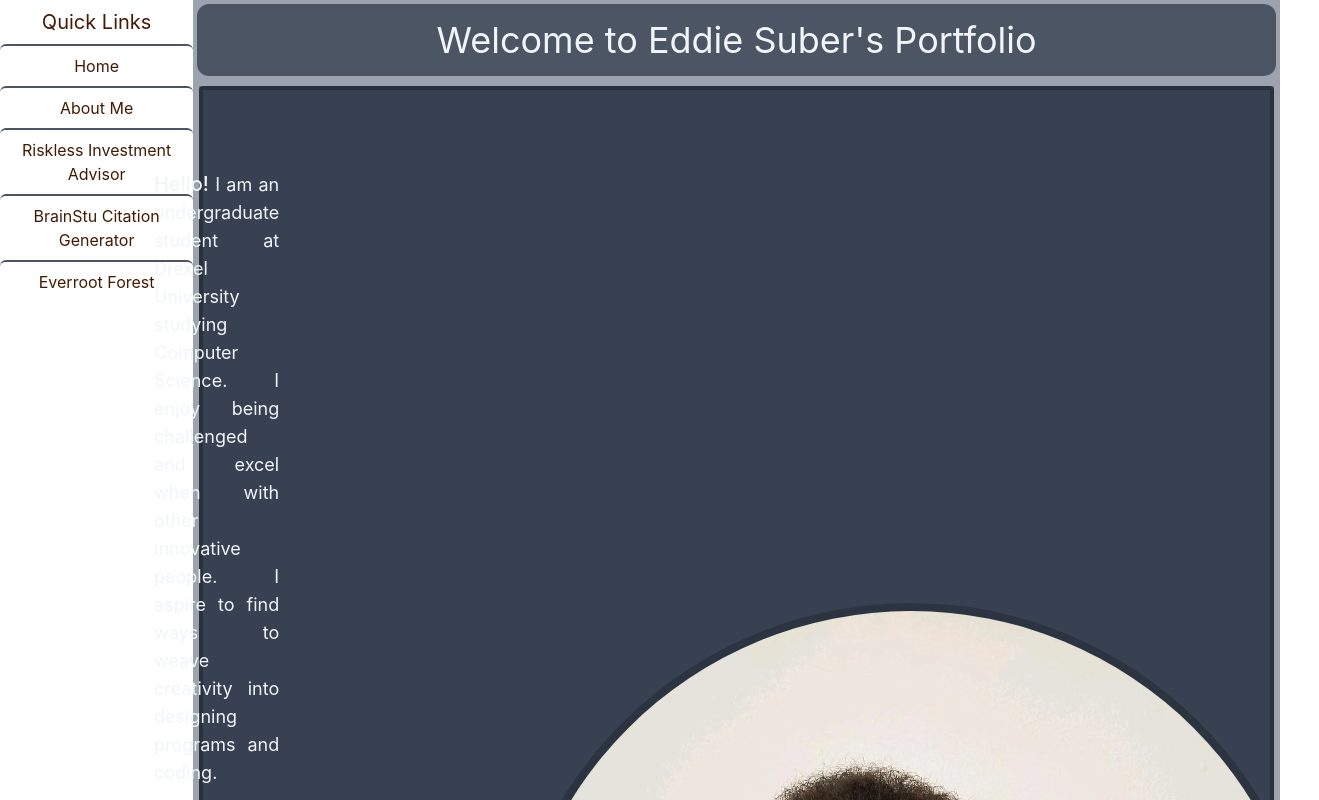
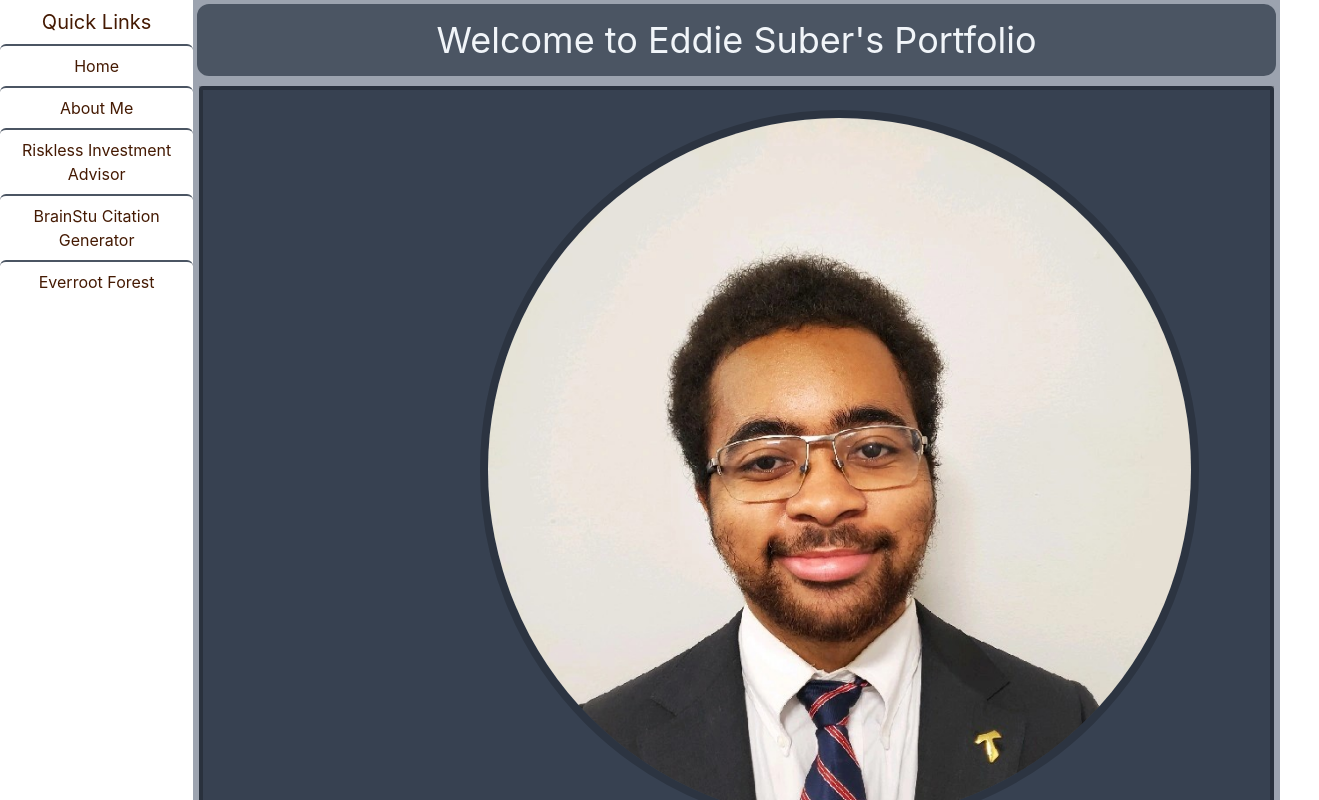
Before and after one commit to BonelessDonut/BonelessDonut.github.io, a React (Create React App) app: page / in a window 1280 px wide. Shown: the top 800 px of the page, 1319 px wide, since content can reach past the window. Built offline with nearby package versions, Linux system fonts and the light colour scheme.

Commit message:
broke up a few page components

```diff
--- a/src/App.tsx
+++ b/src/App.tsx
@@ -1,54 +1,14 @@
-import { Route, createBrowserRouter, createRoutesFromElements, RouterProvider } from 'react-router-dom';
 import React from 'react';
 import './App.css';
-import Homepage from './Pages/Homepage';
-import MainLayout from './Pages/MainLayout';
-import ProjectPage from './Pages/ProjectPage';
+import Router from './Router';
+
 
 function App() {
-  const router = createBrowserRouter(createRoutesFromElements(
-      <Route path="/" element={<MainLayout></MainLayout>}>
-        <Route index element={<Homepage></Homepage>}></Route>
-        <Route path="/everrootForest" element={
-          <ProjectPage pageInfo={
-            {title: "Everroot Forest",
-            repoAddress: "https://github.com/BonelessDonut/Everroot-Forest-Project",
-            id : "everrootForest",
-            }
-        }></ProjectPage>
-          }></Route>
-        <Route path="/brainstu" element={
-          <ProjectPage pageInfo={
-            {title: "Brain Stu Citation Generator",
-              repoAddress: "",
-              id : "brainstu",
-              }
-        }></ProjectPage>
-          }></Route>
-        <Route path="/riskless" element={
-          <ProjectPage pageInfo={
-            {title: "Riskless Investment Advisor",
-              repoAddress: "",
-              id : "riskless",
-            }
-        }></ProjectPage>
-          }></Route>
-          <Route path="/about-me" element={
-            <ProjectPage pageInfo={
-              {
-                title: "About Me",
-                repoAddress: "",
-                id: "about-me"
-              }
-            }></ProjectPage>
-          }></Route>
-      </Route>
-  ));
+
 
   return (
     <div className="App">
-
-      <RouterProvider router={router}></RouterProvider>
+      <Router></Router>
     </div>
   );
 
--- a/src/Components/BrainStu.tsx
+++ b/src/Components/BrainStu/BrainStu.tsx
@@ -1,25 +1,25 @@
 import React from 'react'
-import logo from '../images/brainstuart.jpg';
-import demoPage from '../images/brainStuWorking.png';
+import logo from '../../images/brainstuart.jpg';
+import demoPage from '../../images/brainStuWorking.png';
 
 const BrainStu = () => {
   return (
-    <div className="bg-gray-700 rounded-md border-black border-4 border-opacity-25 flex flex-col justify-center items-center">
-      <div id="banner-image-container" className="h-96 flex justify-center items-center mt-2 mb-6 p-3 flex-row gap-6">
+    <div className="bg-gray-700 rounded-md md:h-[75%] border-black border-4 border-opacity-25 flex flex-col justify-center items-center gap-2">
+      <div id="banner-image-container" className="lg:h-1/3 md:h-1/3 xs:h-1/2 flex justify-center items-center mt-2 mb-6 xs:p-3 md:flex-row flex-col gap-6">
         <img
         id="brainstu-concept-pic"
         src={logo}
         alt="BrainStu Expanded Logo"
-        className="h-[70%] rounded-2xl border-solid border-opacity-25 border-black border-8"
+        className="xs:h-[24rem] md:h-4/5 rounded-2xl border-solid border-opacity-25 border-black border-8"
         ></img>
         <img
         id="demo-page"
         src={demoPage}
         alt="BrainStu Demo"
-        className="h-[100%] rounded-lg border-solid border-opacity-15 border-black border-4"
+        className="xs:h-1/4 md:h-4/5 rounded-lg border-solid border-opacity-15 border-black border-4"
         ></img>
       </div>
-      <p className="text-lg text-justify w-[80%]">
+      <p className="sm:text-lg xs:text-md text-justify w-[80%] xs:h-[70%]">
         We created an AI powered Google Docs extension using Javascript, CSS, and HTML for students to reduce academic integrity violations by discouraging plagiarism, incentivizing independent research, and making education more accessible through research.
         <br></br>
         The extension generates sources related to the contents of the document and creates citations to be inserted onto the page.
--- a/src/Components/BrainStuPreview.tsx
+++ b/src/Components/BrainStu/BrainStuPreview.tsx
@@ -1,6 +1,6 @@
 import React from 'react'
-import Accordian from './Accordian'
-import BrainStuLogo from '../images/brainstu-logo.png';
+import Accordian from '../Accordian'
+import BrainStuLogo from '../../images/brainstu-logo.png';
 
 const BrainStuPreview = () => {
   return (
--- a/src/Components/EverrootForest.tsx
+++ b/src/Components/EverrootForest/EverrootForest.tsx
@@ -1,5 +1,5 @@
 import React from 'react'
-import titleScreen from '../images/everrootForestTitleScreen.png';
+import titleScreen from '../../images/everrootForestTitleScreen.png';
 
 const EverrootForest = () => {
   return (
--- a/src/Components/EverrootForestPreview.tsx
+++ b/src/Components/EverrootForest/EverrootForestPreview.tsx
@@ -1,6 +1,6 @@
 import React from 'react'
-import Accordian from './Accordian';
-import protag from '../images/EFProtag.png';
+import Accordian from '../Accordian';
+import protag from '../../images/EFProtag.png';
 
 const EverrootForestPreview = () => {
   return (
--- a/src/Components/Riskless.tsx
+++ b/src/Components/Riskless/Riskless.tsx
@@ -1,5 +1,5 @@
 import React from 'react'
-import landingPage from '../images/risklessLandingPage.png';
+import landingPage from '../../images/risklessLandingPage.png';
 
 const Riskless = () => {
   return (
--- a/src/Components/RisklessPreview.tsx
+++ b/src/Components/Riskless/RisklessPreview.tsx
@@ -1,6 +1,6 @@
 import React from 'react'
-import Accordian from './Accordian';
-import logo from '../images/risklessLogoPic.png';
+import Accordian from '../Accordian';
+import logo from '../../images/risklessLogoPic.png';
 
 const RisklessPreview = () => {
   return (
--- a/src/Pages/Homepage.tsx
+++ b/src/Pages/Homepage.tsx
@@ -2,23 +2,36 @@ import React from 'react'
 import "../index.css";
 import bioPic from '../images/eddieSuberLinkedinBioPic.jpeg';
 import ContactInfo from '../Components/ContactInfo';
-import RisklessPreview from '../Components/RisklessPreview';
-import EverrootForestPreview from '../Components/EverrootForestPreview';
-import BrainStuPreview from '../Components/BrainStuPreview';
+import RisklessPreview from '../Components/Riskless/RisklessPreview';
+import EverrootForestPreview from '../Components/EverrootForest/EverrootForestPreview';
+import BrainStuPreview from '../Components/BrainStu/BrainStuPreview';
 
 const Homepage = () => {
 
   document.title = "Eddie Suber Portfolio";
 
   return (
-    <div id="page-background" className="w-screen bg-gray-400 flex flex-col">
-      <div id="page-header" className="w-full bg-gray-600 border-gray-400 border-4 rounded-2xl h-20 justify-center items-center flex text-slate-100">
+    <div id="page-background" className={'w-screen bg-gray-400 flex flex-col'}>
+      <div id="page-header" className={"w-full bg-gray-600 border-gray-400 border-4 rounded-2xl h-20 justify-center items-center flex text-slate-100"}>
         <h1 id="name" className="text-center text-4xl">Welcome to Eddie Suber's Portfolio</h1>
       </div>
-      <div id="page-body" className="bg-gray-600 w-full h-[90%] border-gray-400 border-4 rounded-2xl text-slate-100 flex flex-col">
-        <div id="bio" className="h-full bg-gray-700 rounded-md border-gray-400 border-2">
-          <div id="top-bio-panel" className="p-20 border-4 border-black border-opacity-25 flex flex-row w-full justify-center space-x-56 items-center">
-            <p className="max-w-[60%] text-lg text-justify"> <span className="font-medium text-xl">Hello!</span> I am an undergraduate student at Drexel University studying Computer Science.
+      <div id="page-body" className={"bg-gray-600 w-full h-[90%] border-gray-400 border-4 rounded-2xl text-slate-100 flex flex-col"}>
+        <div id="bio" className={"h-full bg-gray-700 rounded-md border-gray-400 border-2"}>
+          <div id="top-bio-panel" className={`
+              p-5
+              border-4
+              border-black
+              border-opacity-25
+              flex
+              flex-col-reverse
+              w-full
+              justify-center
+              space-x-[20%]
+              items-center
+          `}>
+            <p className="lg:max-w-[80%] xl:text-xl md:max-w-[90%] xs:max-w-[90%] xs:text-sm md:text-lg text-justify">
+              <span className="font-medium text-xl">Hello! </span>
+            I am an undergraduate student at Drexel University studying Computer Science.
             I enjoy being challenged and excel when with other innovative people.
             I aspire to find ways to weave creativity into designing programs and coding.
             <br></br>
@@ -36,7 +49,7 @@ const Homepage = () => {
             id="bio-picture"
             alt="Eddie Suber"
             src={bioPic}
-            className="h-[75%] rounded-full border-opacity-20 border-black border-8"
+            className="xl:h-[75%] lg:max-w-[70%] xs:max-h-[30%] xs:max-w-[40%] rounded-full border-opacity-20 border-black border-8"
             >
 
             </img>
--- a/src/Pages/ProjectPage.tsx
+++ b/src/Pages/ProjectPage.tsx
@@ -1,8 +1,8 @@
 import React, { ReactElement } from 'react'
 import "../index.css";
-import EverrootForest from '../Components/EverrootForest';
-import BrainStu from '../Components/BrainStu';
-import Riskless from '../Components/Riskless';
+import EverrootForest from '../Components/EverrootForest/EverrootForest';
+import BrainStu from '../Components/BrainStu/BrainStu';
+import Riskless from '../Components/Riskless/Riskless';
 import AboutMe from './AboutMe';
 
 type PageDirectory = Record<string, ReactElement>;
--- /dev/null
+++ b/src/Router.tsx
@@ -0,0 +1,52 @@
+import React from 'react'
+import { Route, createBrowserRouter, createRoutesFromElements, RouterProvider } from 'react-router-dom';
+import Homepage from './Pages/Homepage';
+import MainLayout from './Pages/MainLayout';
+import ProjectPage from './Pages/ProjectPage';
+
+function Router() {
+  const router = createBrowserRouter(createRoutesFromElements(
+      <Route path="/" element={<MainLayout></MainLayout>}>
+        <Route index element={<Homepage></Homepage>}></Route>
+        <Route path="/everrootForest" element={
+          <ProjectPage pageInfo={
+            {title: "Everroot Forest",
+            repoAddress: "https://github.com/BonelessDonut/Everroot-Forest-Project",
+            id : "everrootForest",
+            }
+        }></ProjectPage>
+          }></Route>
+        <Route path="/brainstu" element={
+          <ProjectPage pageInfo={
+            {title: "Brain Stu Citation Generator",
+              repoAddress: "",
+              id : "brainstu",
+              }
+        }></ProjectPage>
+          }></Route>
+        <Route path="/riskless" element={
+          <ProjectPage pageInfo={
+            {title: "Riskless Investment Advisor",
+              repoAddress: "",
+              id : "riskless",
+            }
+        }></ProjectPage>
+          }></Route>
+          <Route path="/about-me" element={
+            <ProjectPage pageInfo={
+              {
+                title: "About Me",
+                repoAddress: "",
+                id: "about-me"
+              }
+            }></ProjectPage>
+          }></Route>
+      </Route>
+  ));
+
+    return (
+        <RouterProvider router={router}></RouterProvider>
+  )
+}
+
+export default Router
--- a/tailwind.config.js
+++ b/tailwind.config.js
@@ -4,7 +4,11 @@ module.exports = {
     "./src/**/*.{js,jsx,ts,tsx}",
   ],
   theme: {
-    extend: {},
+    extend: {
+      screens : {
+        'xs': '360px'
+      }
+    },
   },
   plugins: [],
 }
--- a/tsconfig.json
+++ b/tsconfig.json
@@ -7,6 +7,7 @@
       "esnext"
     ],
     "allowJs": true,
+    "checkJs": false,
     "skipLibCheck": true,
     "esModuleInterop": true,
     "allowSyntheticDefaultImports": true,
```
